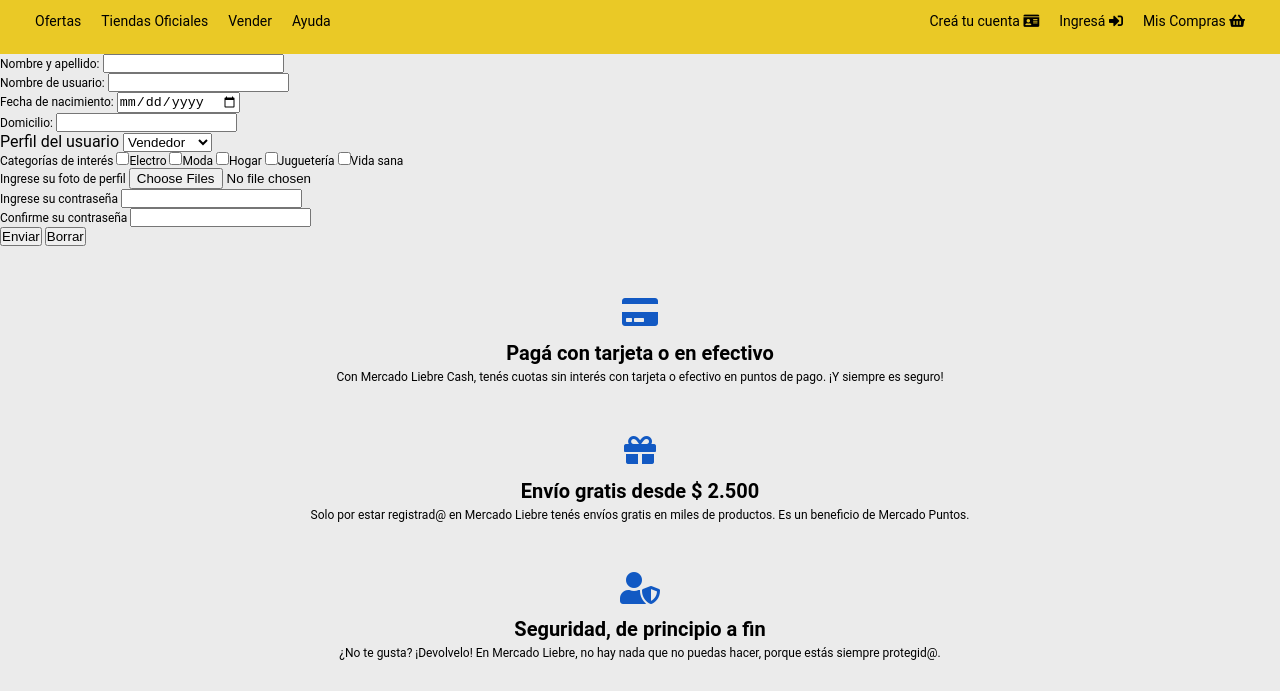
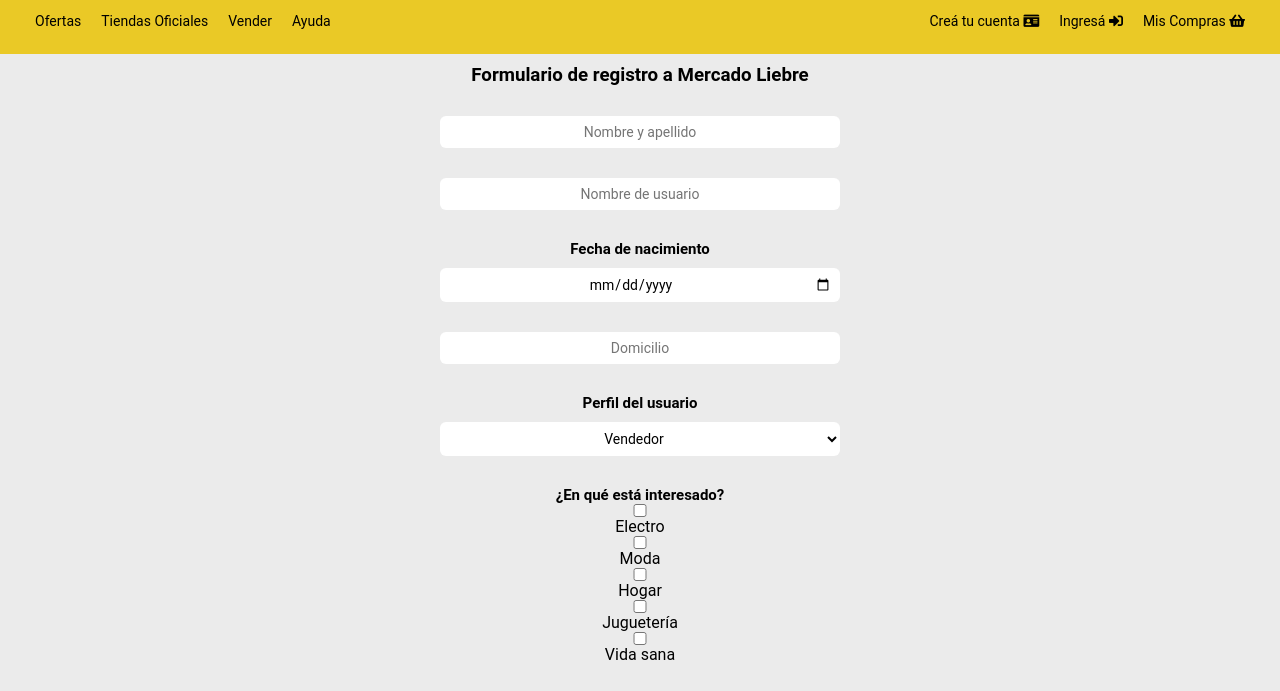
Before and after one commit to MagaliGiansiracusa/MercadoLiebre, a website: page views/register.html in a window 1280 px wide. Shown: the part 97-788 px from the top of the page. Drawn offline with Linux system fonts and the light colour scheme.

Commit message:
agrego estilos de los formularios

```diff
--- a/public/css/style.css
+++ b/public/css/style.css
@@ -221,14 +221,14 @@
 .articulo .delivery i{
     color: #39b54a;
     background-color: white;
-    font-size: 1.3em;
     border: 2px solid #39b54a;
     border-radius: 50%;
-    width: 50px;
-    height: 50px;
+    width: 20px;
+    font-size: small;
+    height: 20px;
     text-align: center;
     position: absolute;
-    margin-top: -41px;
+    margin-top: -27px;
     display: flex;
     justify-content: center;
     align-items: center;
--- a/public/css/styleLogin.css
+++ b/public/css/styleLogin.css
@@ -4,3 +4,51 @@
     box-sizing: border-box;
 }
 @import url('https://fonts.googleapis.com/css2?family=Roboto:wght@300&display=swap');
+
+.formulario{
+    padding: 10px;
+    flex-direction: column;
+    text-align: center;
+    display: flex;
+}
+.usuario{
+    width: 400px;
+    background-color: white;
+    border: none;
+    flex-grow: 1;
+    font-size: 14px;
+    margin-top: 20px;
+    font-family: 'Roboto', sans-serif;
+    border-radius: 6px;
+    border-color: white;
+    padding: 8px;
+    align-items: center;
+    text-align: center;
+}
+
+.contraseña{
+    width: 400px;
+    background-color: white;
+    border: none;
+    flex-grow: 1;
+    font-size: 14px;
+    font-family: 'Roboto', sans-serif;
+    border-radius: 6px;
+    border-color: white;
+    padding: 8px;
+    align-items: center;
+    margin-top: 30px;
+    text-align: center;
+}
+
+.boton {
+    color: white;
+    width: 400px;
+    border: none;
+    flex-grow: 1;
+    font-size: 14px;
+    border-radius: 7px;
+    background-color:#1259c3;
+    padding: 6px;
+    margin-top: 25px;
+}
--- a/public/css/styleRegister.css
+++ b/public/css/styleRegister.css
@@ -0,0 +1,66 @@
+*{
+    margin: 0px;
+    padding: 0px;
+    box-sizing: border-box;
+}
+@import url('https://fonts.googleapis.com/css2?family=Roboto:wght@300&display=swap');
+
+.formulario{
+    padding: 10px;
+    flex-direction: column;
+    text-align: center;
+    display: flex;
+}
+.usuario{
+    width: 400px;
+    background-color: white;
+    border: none;
+    flex-grow: 1;
+    font-size: 14px;
+    margin-top: 30px;
+    font-family: 'Roboto', sans-serif;
+    border-radius: 6px;
+    border-color: white;
+    padding: 8px;
+    align-items: center;
+    text-align: center;
+}
+.boton {
+    color: white;
+    width: 400px;
+    border: none;
+    flex-grow: 1;
+    font-size: 14px;
+    border-radius: 7px;
+    background-color:#1259c3;
+    padding: 6px;
+    margin-top: 25px;
+}
+.texto{
+    font-size: 15px;
+    font-weight: bold;
+    display: block;
+    margin-top:30px;
+}
+.fecha-nacimiento{
+    width: 400px;
+    margin: auto;
+    background-color: white;
+    border: none;
+    flex-grow: 1;
+    font-size: 14px;
+    margin-top: 10px;
+    font-family: 'Roboto', sans-serif;
+    border-radius: 6px;
+    border-color: white;
+    padding: 8px;
+    align-items: center;
+    text-align: center;
+}
+
+.eleccion{
+    display: flex;
+    flex-direction: column;
+    text-align: center;
+    margin: auto;
+}
--- a/views/register.html
+++ b/views/register.html
@@ -43,52 +43,51 @@
             <i class="fas fa-bars"></i>
         </div>
     </header>
-<form action="/register" method="POST">
+<form class="formulario" action="/register" method="POST">
+    <h3 class="enunciado">Formulario de registro a Mercado Liebre</h3>
     <p>
-        <label for="nombre">Nombre y apellido:</label>
-        <input type="text" name="nombre" id="nombre">
+        <input class="usuario" type="text" name="nombre" id="nombre" placeholder="Nombre y apellido">
     </p>
     <p>
-        <label for="usuario">Nombre de usuario:</label>
-        <input type="text" name="usuario" id="usuario">
+        <input class="usuario" type="text" name="usuario" id="usuario" placeholder="Nombre de usuario">
     </p>
     <p>
-        <label for="nacimiento">Fecha de nacimiento:</label>
-        <input type="date" name="nacimiento" id="nacimiento">
+        <label class="texto" for="nacimiento">Fecha de nacimiento</label>
+        <input class="fecha-nacimiento" type="date" name="nacimiento" id="nacimiento" placeholder="Fecha de nacimiento">
     </p>
     <p>
-        <label for="domicilio">Domicilio:</label>
-        <input type="text" name="domicilio" id="domicilio">
+        <input class="usuario" type="text" name="domicilio" id="domicilio" placeholder="Domicilio">
     </p>
-    <label for="perfil">Perfil del usuario</label>
-    <select name="Perfil">
+    <label class="texto" for="perfil">Perfil del usuario</label>
+    <select class="fecha-nacimiento" name="Perfil">
         <option value="vendedor">Vendedor</option>
         <option value="comprador">Comprador</option>
         <option value="ambos">Ambos</option>
     </select>
     <p>
-        <label for="interes">Categorías de interés</label>
-            <input type="checkbox" name="interes" value="Electro">Electro
-            <input type="checkbox" name="interes" value="Moda">Moda
-            <input type="checkbox" name="interes" value="Hogar">Hogar
-            <input type="checkbox" name="interes" value="Juguetería">Juguetería
-            <input type="checkbox" name="interes" value="Vida sana">Vida sana
+        <label class="texto" for="interes">¿En qué está interesado?</label>
+            <section class="eleccion">
+                <input class="box" type="checkbox" name="interes" value="Electro">Electro
+                <input class="box" type="checkbox" name="interes" value="Moda">Moda
+                <input class="box" type="checkbox" name="interes" value="Hogar">Hogar
+                <input class="box" type="checkbox" name="interes" value="Juguetería">Juguetería
+                <input class="box" type="checkbox" name="interes" value="Vida sana">Vida sana
+            </section>
     </p>
     <p>
-        <label for="foto">Ingrese su foto de perfil</label>
+        <label class="texto" for="foto">Ingrese su foto de perfil</label>
         <input type="file" name="avatar" accept=".jpg" multiple>
     </p>
-    <p>
-        <label for="contraseña">Ingrese su contraseña</label>
-        <input type="password" name="contraseña">
+        <input class="fecha-nacimiento" type="password" name="contraseña" placeholder="Cree su contraseña">
     </p>
     <p>
-        <label for="contraseñaConfirmada">Confirme su contraseña</label>
-        <input type="password" name="contraseña">
+        <input class="usuario" type="password" name="contraseña" placeholder="Confirme su contraseña">
     </p>
     <p>
-        <button type="submit">Enviar</button>
-        <button type="reset">Borrar</button>
+        <button class="boton" type="submit">Enviar</button>
+    </p>
+    <p>
+        <button class="boton" type="reset">Borrar</button>
     </p>
 </form>
 <footer>
```
Also changed, not shown: views/login.html (+5 -7 lines).
